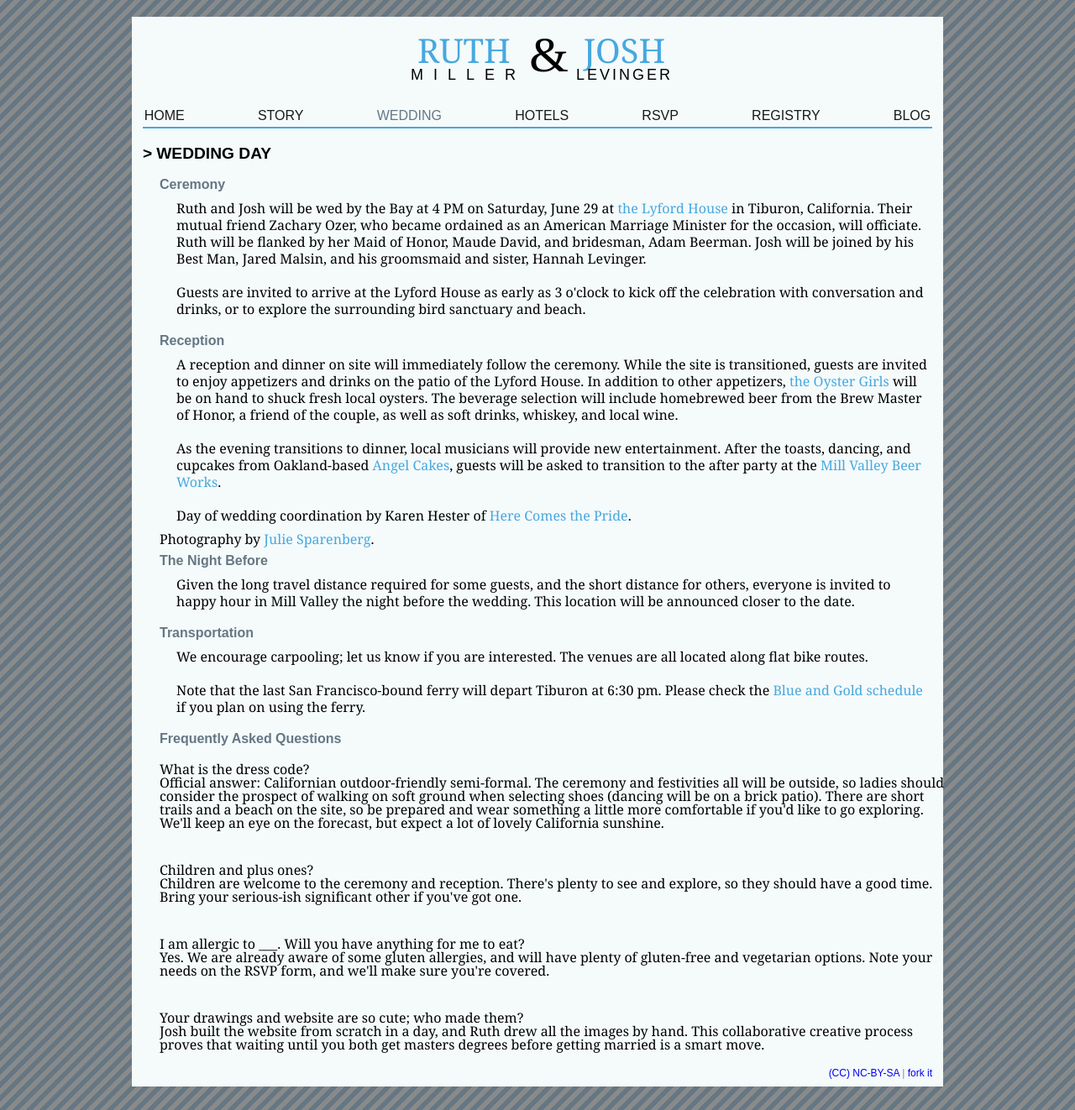
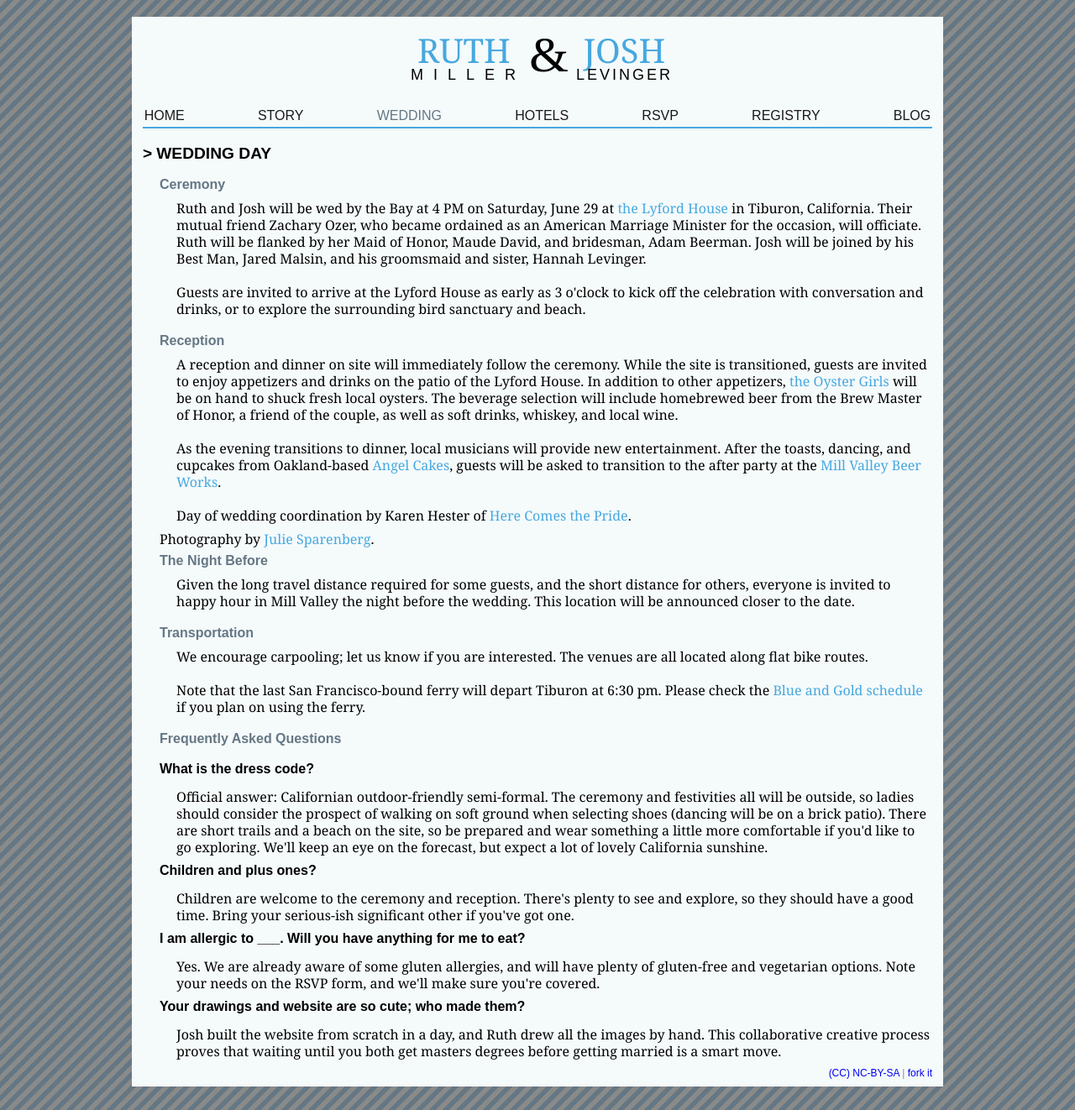
Before and after one commit to jlev/ruthandjosh, a Jekyll site: the page built from wedding.html, in a window 1280 px wide. Shown: the whole page at 84% size. Built offline with Jekyll 4.4.1, drawn with Linux system fonts in a browser that asks for light colours; nearby versions of some CDN libraries; Markdown is read by kramdown in place of the engine named in the settings.

Commit message:
faq appearance

```diff
--- a/css/style.css
+++ b/css/style.css
@@ -384,6 +384,11 @@ h2.title:before {
 h3 {
   font-family: "Century Gothic", "Apple Gothic", AppleGothic, "URW Gothic L", "Avant Garde", Futura, sans-serif;
   margin-top: 10px;
+}
+h4 {
+  font-family: "Century Gothic", "Apple Gothic", AppleGothic, "URW Gothic L", "Avant Garde", Futura, sans-serif;
+  margin-bottom: 5px;
+  font-weight: bold;
 }
 nav {
   text-align: center;
--- a/less/style.less
+++ b/less/style.less
@@ -82,6 +82,12 @@ h3 {
 	margin-top:10px;
 }
 
+h4 {
+	.sans();
+	margin-bottom:5px;
+	font-weight:bold;
+}
+
 nav {
 	text-align:center;
 	text-transform:uppercase;
--- a/wedding.html
+++ b/wedding.html
@@ -31,13 +31,13 @@ After the toasts, dancing, and cupcakes from Oakland-based <a href="http://angel
 
 
 <h3>Frequently Asked Questions</h3>
+<p></p>
+<h4>What is the dress code?</h4> <p>Official answer: Californian outdoor-friendly semi-formal. The ceremony and festivities all will be outside, so ladies should consider the prospect of walking on soft ground when selecting shoes (dancing will be on a brick patio). There are short trails and a beach on the site, so be prepared and wear something a little more comfortable if you'd like to go exploring. We'll keep an eye on the forecast, but expect a lot of lovely California sunshine.</p>
 
-<p><h4>What is the dress code?</h4> Official answer: Californian outdoor-friendly semi-formal. The ceremony and festivities all will be outside, so ladies should consider the prospect of walking on soft ground when selecting shoes (dancing will be on a brick patio). There are short trails and a beach on the site, so be prepared and wear something a little more comfortable if you'd like to go exploring. We'll keep an eye on the forecast, but expect a lot of lovely California sunshine.</p>
+<h4>Children and plus ones?</h4> <p>Children are  welcome to the ceremony and reception. There's plenty to see and explore, so they should have a good time. Bring your serious-ish significant other if you've got one.</p>
 
-<p><h4>Children and plus ones?</h4> Children are  welcome to the ceremony and reception. There's plenty to see and explore, so they should have a good time. Bring your serious-ish significant other if you've got one.</p>
+<h4>I am allergic to ___. Will you have anything for me to eat?</h4> <p>Yes. We are already aware of some gluten allergies, and will have plenty of gluten-free and vegetarian options. Note your needs on the RSVP form, and we'll make sure you're covered.</p>
 
-<p><h4>I am allergic to ___. Will you have anything for me to eat?</h4> Yes. We are already aware of some gluten allergies, and will have plenty of gluten-free and vegetarian options. Note your needs on the RSVP form, and we'll make sure you're covered.</p>
-
-<p><h4>Your drawings and website are so cute; who made them?</h4>Josh built the website from scratch in a day, and Ruth drew all the images by hand. This collaborative creative process proves that waiting until you both get masters degrees before getting married is a smart move.</p>
+<h4>Your drawings and website are so cute; who made them?</h4> <p>Josh built the website from scratch in a day, and Ruth drew all the images by hand. This collaborative creative process proves that waiting until you both get masters degrees before getting married is a smart move.</p>
 
 </div>
```
